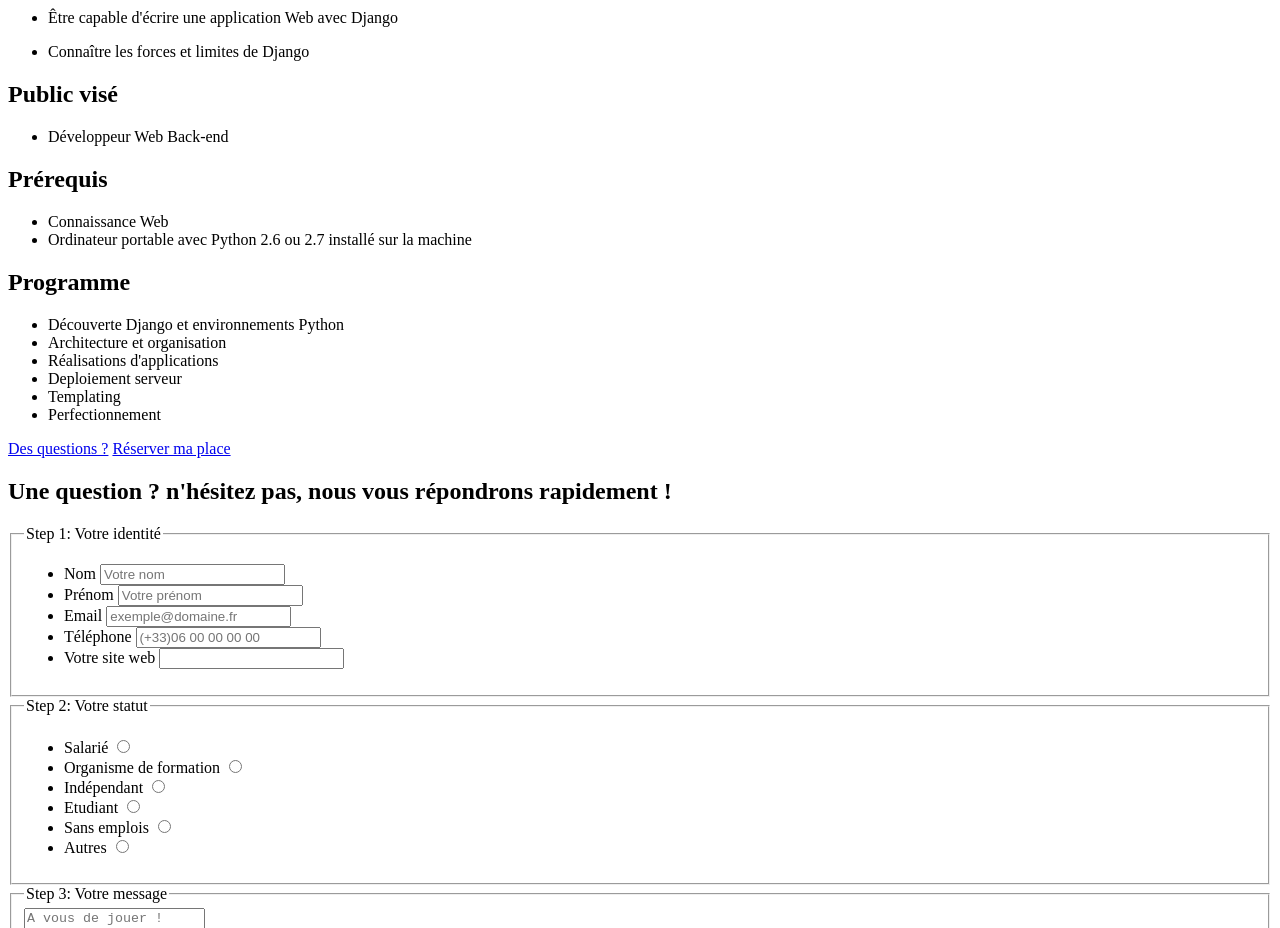
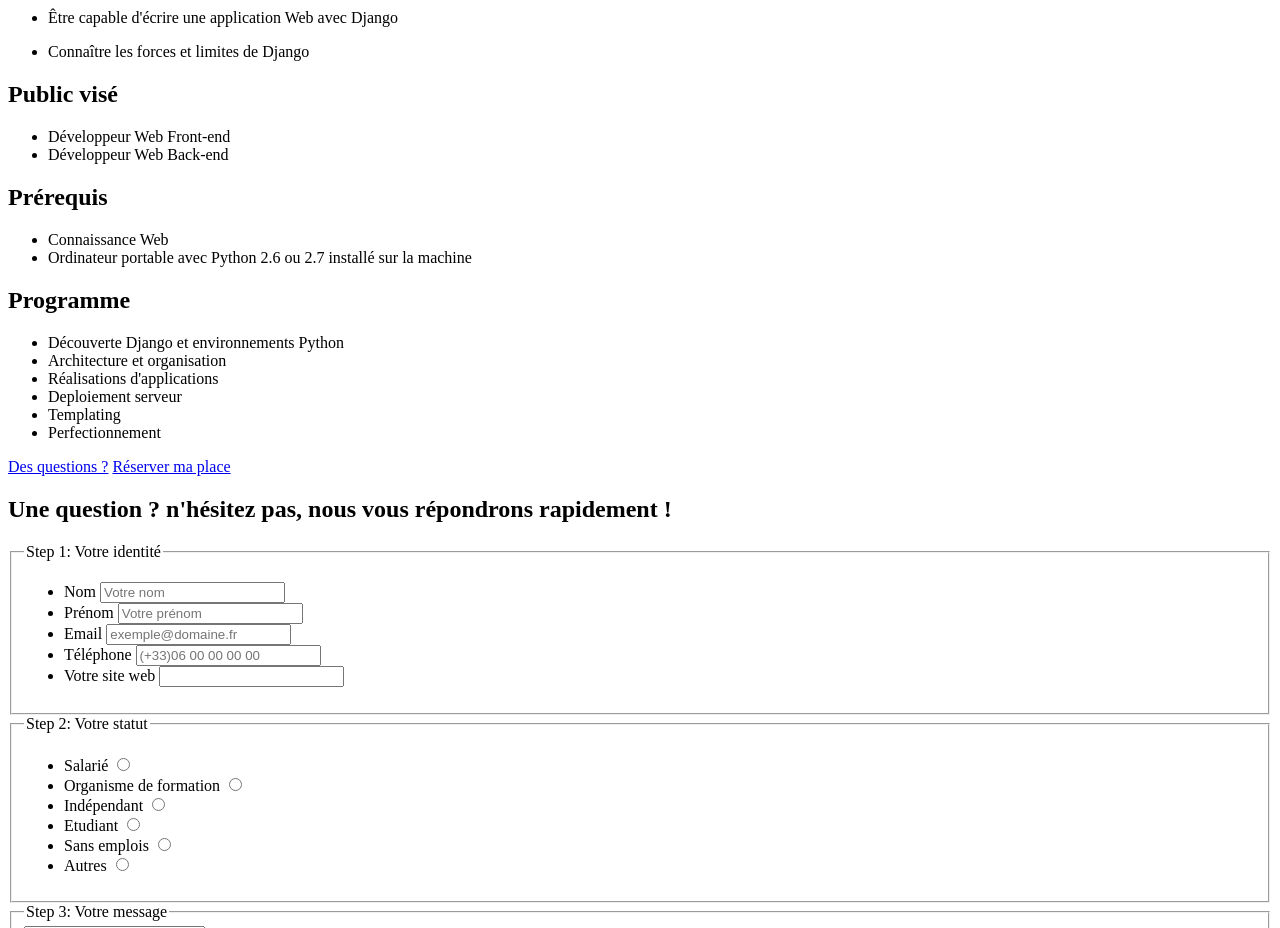
Before and after one commit to webdiving/webdiving.github.io, a plain HTML site: page index.html in a window 1280 px wide. Shown: the part 1520-2448 px from the top of the page. Drawn offline with Linux system fonts and the light colour scheme.

Commit message:
i forgot one <li> on my list ... fixed

```diff
--- a/index.html
+++ b/index.html
@@ -97,6 +97,7 @@
                     </ul>
                     <h2>Public visé</h2>
                     <ul>
+                        <li>Développeur Web Front-end</li>
                         <li>Développeur Web Back-end</li>
                     </ul>
                     <h2>Prérequis</h2>
```
